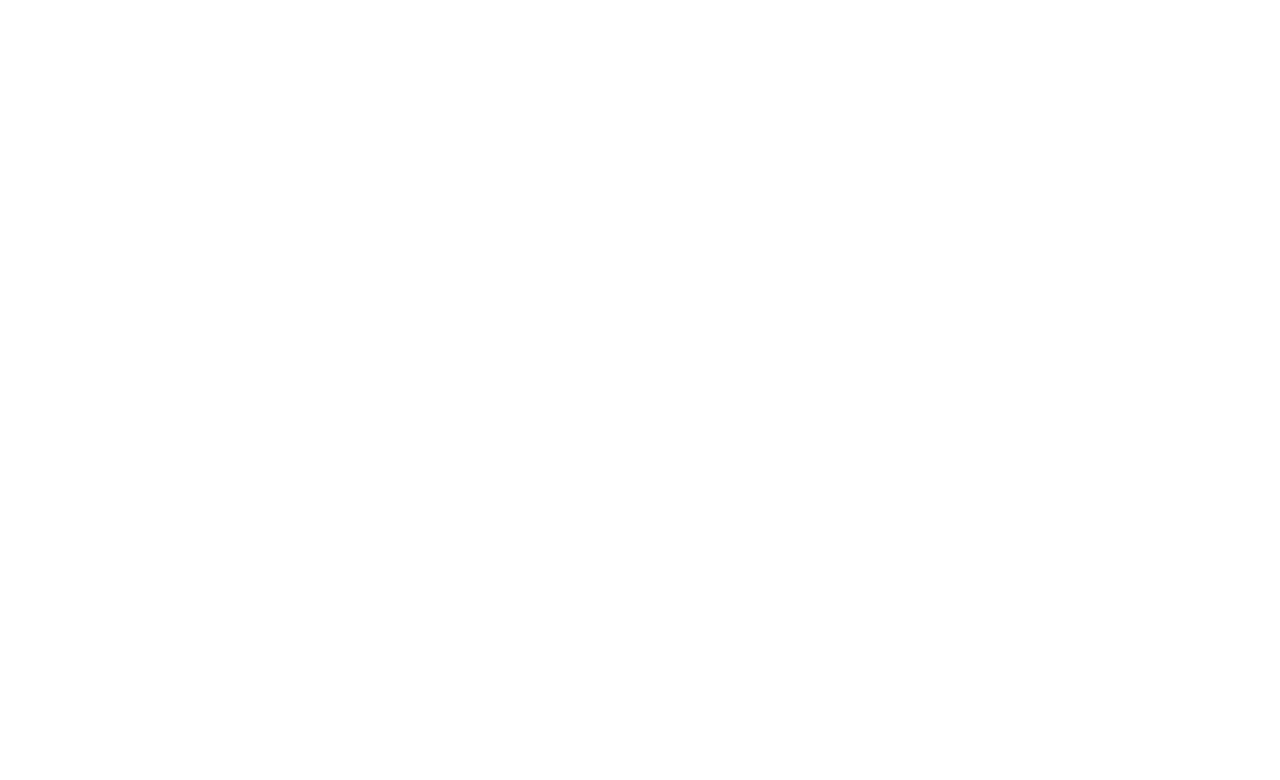
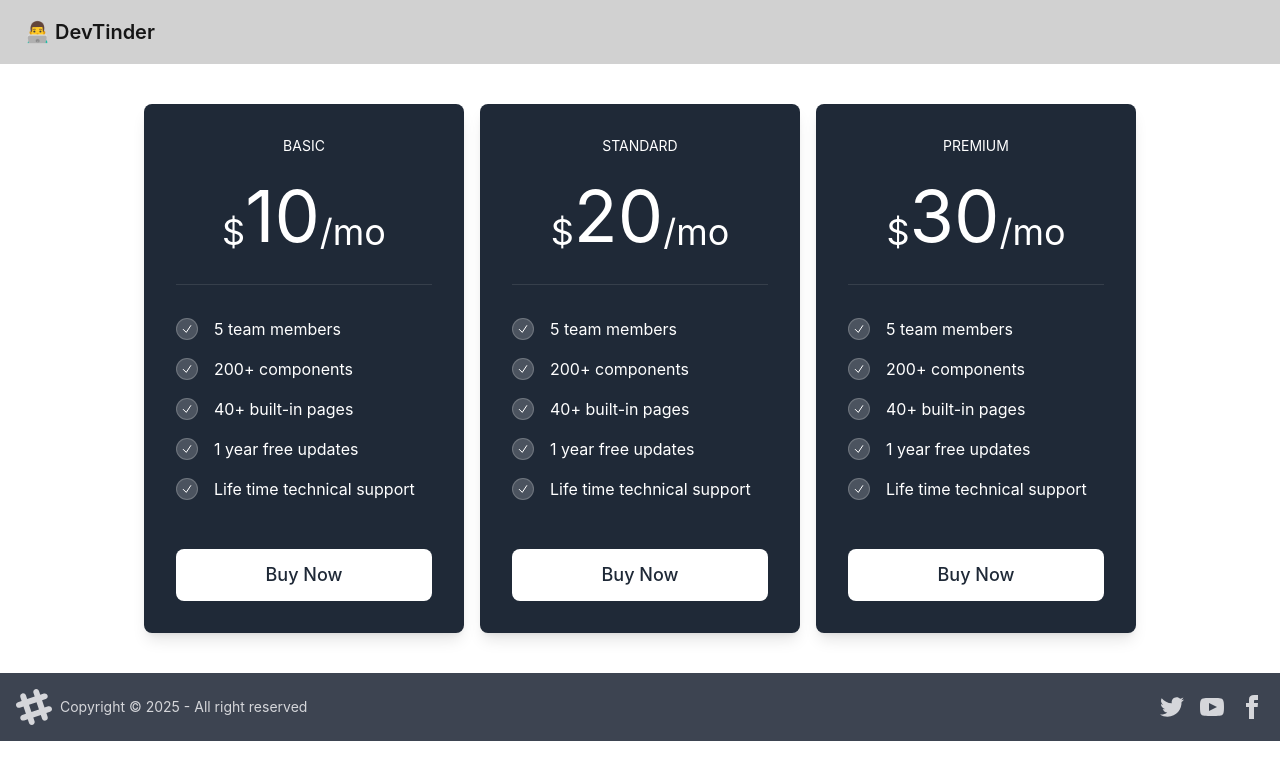
Before and after one commit to ekantverma/DevTinder, a React (Vite) app in the folder frontend/: page /premium in a window 1280 px wide. Before the commit this address had no page. Shown: the top 780 px of the page. Built offline with nearby package versions, Linux system fonts and the light colour scheme.

Commit message:
Added Premium component

```diff
--- a/frontend/src/App.jsx
+++ b/frontend/src/App.jsx
@@ -9,6 +9,7 @@ import Connections from "./components/Connections.jsx";
 import ConnectionRequest from "./components/ConnectionRequest.jsx";
 import { Provider } from "react-redux";
 import appStore from "./utils/appStore.js";
+import Prices from "./components/Prices.jsx";
 
 export default function App() {
   return (
@@ -22,6 +23,7 @@ export default function App() {
             <Route path="/profile" element={<Profile />} />
             <Route path="/connections" element={<Connections />} />
             <Route path="/requests" element={<ConnectionRequest />} />
+            <Route path="/premium" element={<Prices />} />
           </Route>
         </Routes>
       </BrowserRouter>
--- a/frontend/src/components/Navbar.jsx
+++ b/frontend/src/components/Navbar.jsx
@@ -61,6 +61,9 @@ const Navbar = () => {
                 <Link to="/connections">Connections</Link>
               </li>
               <li>
+                <Link to="/premium">Premium</Link>
+              </li>
+              <li>
                 <a onClick={handleLogout}>Logout</a>
               </li>
             </ul>
--- /dev/null
+++ b/frontend/src/components/PriceCard.jsx
@@ -0,0 +1,50 @@
+import React from 'react';
+
+function CheckIcon() {
+  return (
+    <svg
+      xmlns="http://www.w3.org/2000/svg"
+      fill="none"
+      viewBox="0 0 24 24"
+      strokeWidth={2}
+      stroke="currentColor"
+      className="h-3 w-3"
+    >
+      <path
+        strokeLinecap="round"
+        strokeLinejoin="round"
+        d="M4.5 12.75l6 6 9-13.5"
+      />
+    </svg>
+  );
+}
+
+export function PricingCard({ title, price }) {
+  return (
+    <div className="w-full max-w-[20rem] bg-gray-800 text-white p-8 rounded-lg shadow-lg">
+      <div className="text-center border-b border-white/10 pb-8">
+        <h3 className="text-sm uppercase font-normal">{title}</h3>
+        <h1 className="mt-6 flex justify-center items-end text-7xl font-normal">
+          <span className="text-4xl mt-2">$</span>{price} <span className="text-4xl self-end">/mo</span>
+        </h1>
+      </div>
+      <div className="mt-8">
+        <ul className="space-y-4">
+          {["5 team members", "200+ components", "40+ built-in pages", "1 year free updates", "Life time technical support"].map((feature, index) => (
+            <li key={index} className="flex items-center gap-4">
+              <span className="rounded-full border border-white/20 bg-white/20 p-1">
+                <CheckIcon />
+              </span>
+              <span className="font-normal">{feature}</span>
+            </li>
+          ))}
+        </ul>
+      </div>
+      <div className="mt-12">
+        <button className="w-full bg-white text-gray-800 py-3 rounded-lg text-lg font-medium transition transform hover:scale-105 focus:scale-105 active:scale-100">
+          Buy Now
+        </button>
+      </div>
+    </div>
+  );
+}
--- /dev/null
+++ b/frontend/src/components/Prices.jsx
@@ -0,0 +1,14 @@
+import React from 'react';
+import { PricingCard } from './PriceCard';
+
+const Prices = () => {
+  return (
+    <div className='flex gap-4 items-center justify-center my-10'>
+      <PricingCard title='Basic' price='10' />
+      <PricingCard title='Standard' price='20' />
+      <PricingCard title='Premium' price='30' />
+    </div>
+  );
+}
+
+export default Prices;
```
